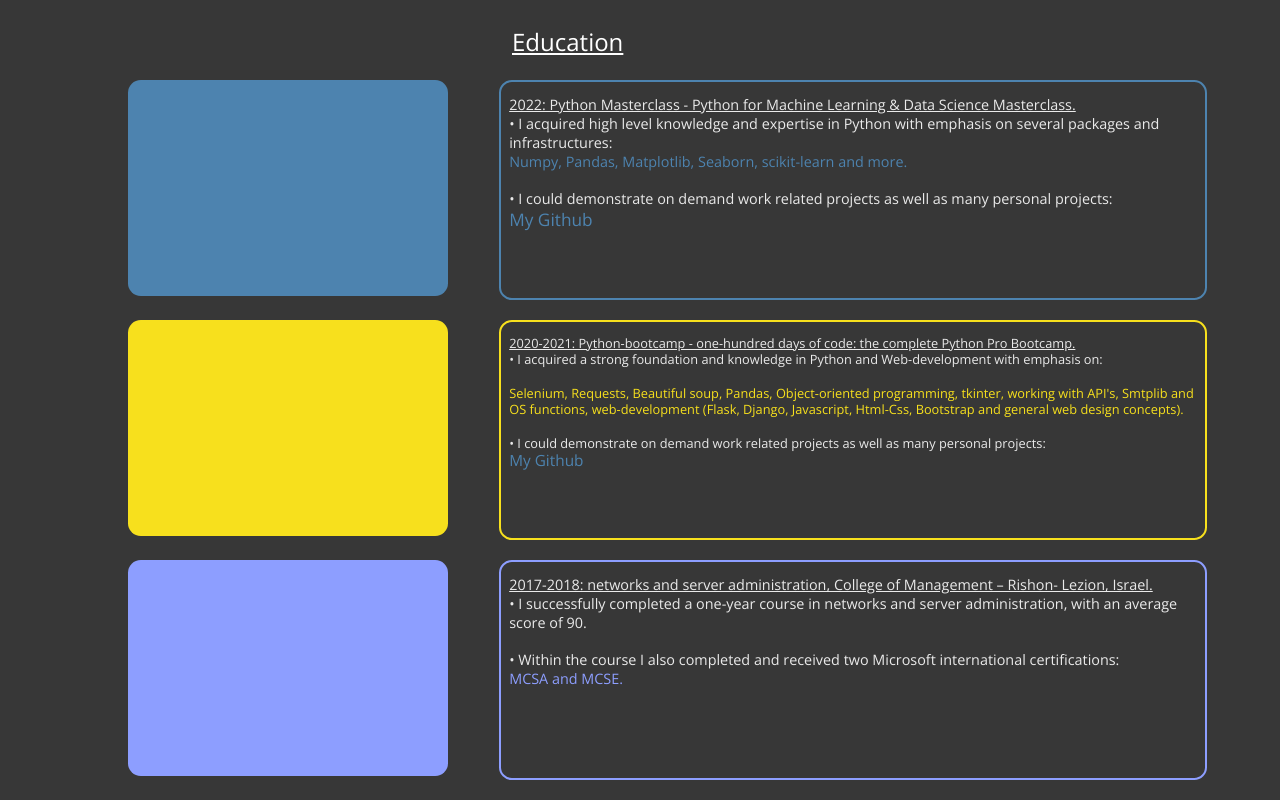
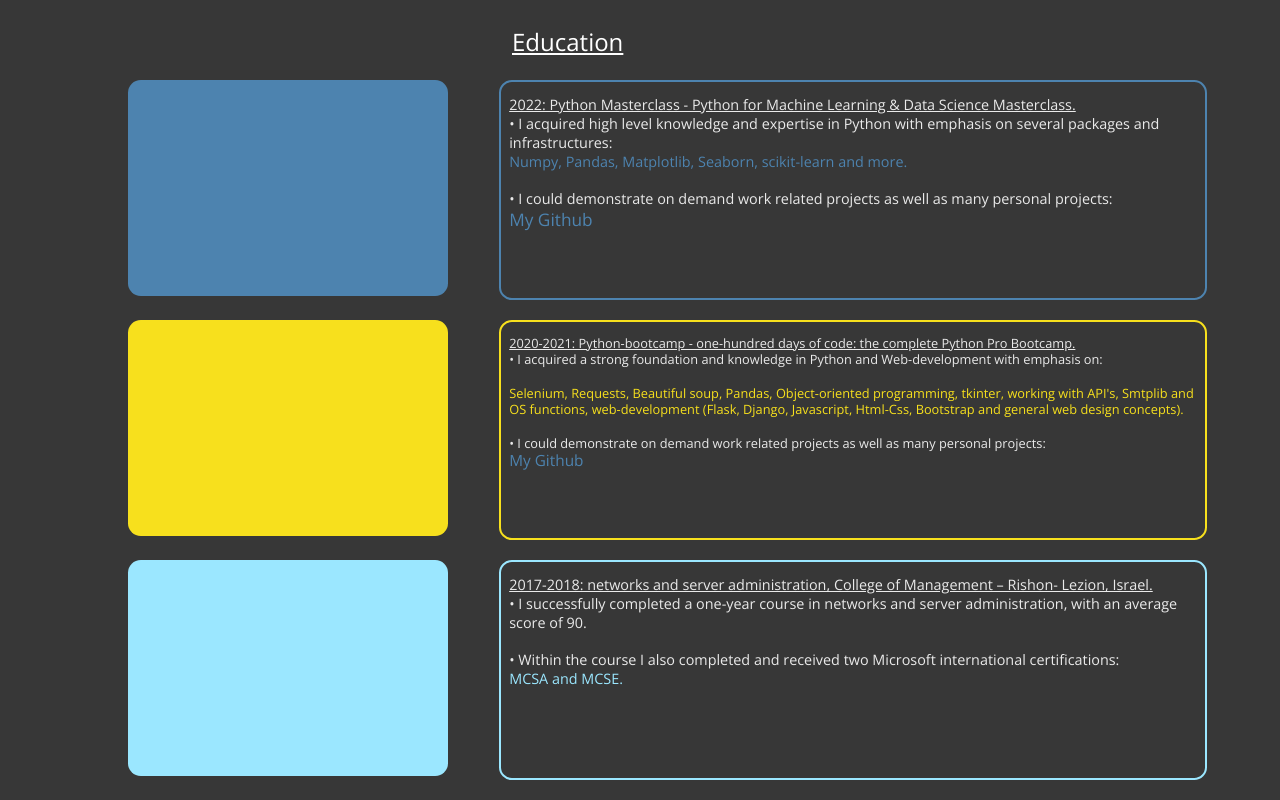
Before and after one commit to Idan-Elhassid/Idan-Elhassid.github.io, a plain HTML site: page education/education.html in a window 1280 px wide. Drawn offline with nearby package versions, Linux system fonts and the light colour scheme.

Commit message:
Update education.css
color change for MCSA

```diff
--- a/education/education.css
+++ b/education/education.css
@@ -66,7 +66,7 @@ div {
     width: 25%;
     left: 10%;
     top: 70%;
-    background-color: #8D9EFF;
+    background-color: #9be7ff;
 }
 /* first text */
 .tile:nth-child(5){
@@ -104,7 +104,7 @@ div {
     top: 70%;
     border-style: solid;
     border-width: 2px;
-    border-color: #8D9EFF;
+    border-color: #9be7ff;
     transform: scale(1);
     font-size: 0.9em;
     font-family: var(--ff-secondary);
@@ -137,7 +137,7 @@ a:visited {
 }
 a:hover {
     font-size: 1.2em;
-    color: #8D9EFF;
+    color: #9be7ff;
     text-decoration: none;
     background-color: transparent;
 }
@@ -149,7 +149,7 @@ a:hover {
     color: #F7E01D;
 }
 .colored_p3 {
-    color: #8D9EFF;
+    color: #9be7ff;
 }
 @media screen and (max-width: 1000px) {
   .tile:nth-child(5) {
```
